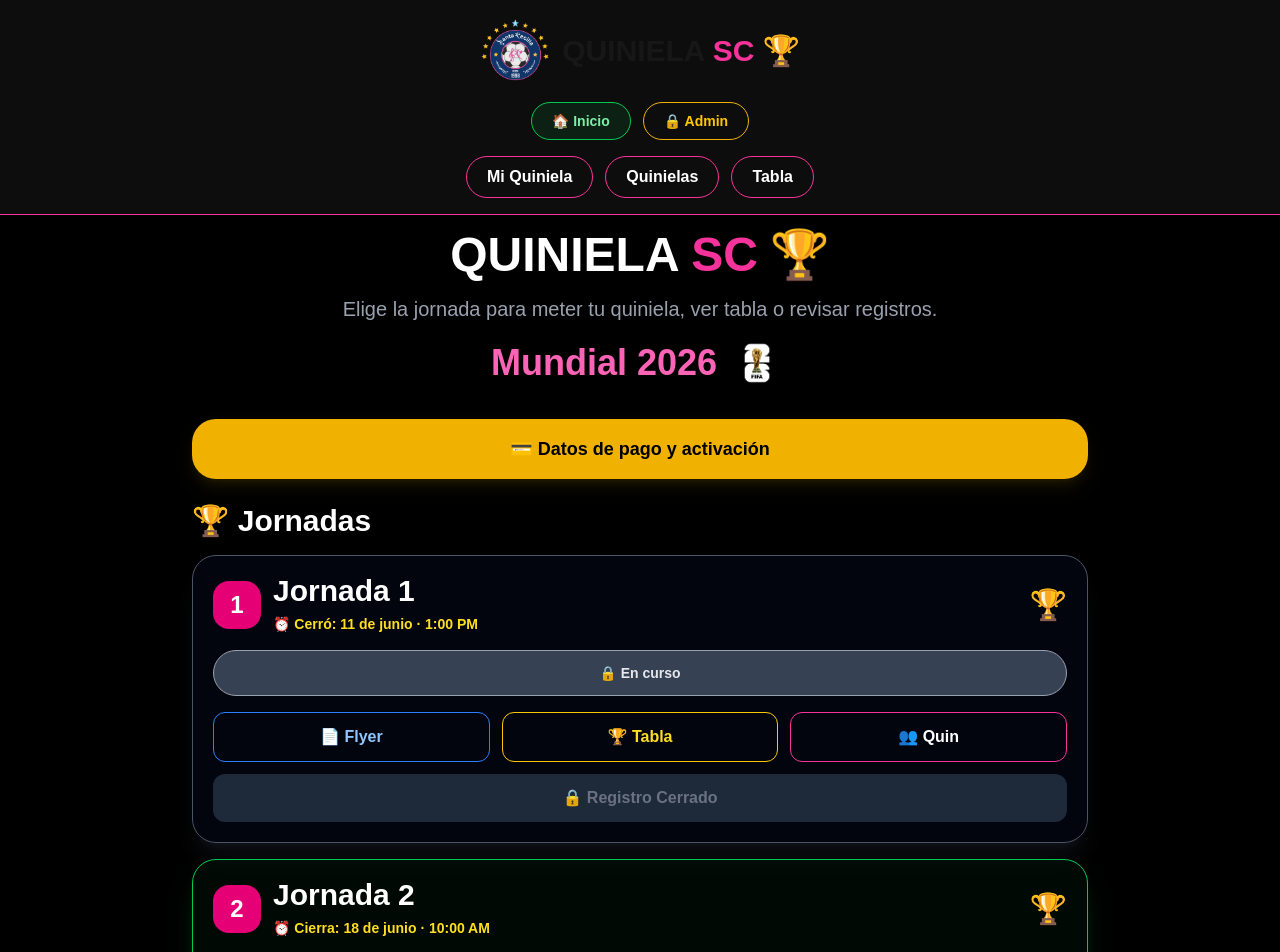
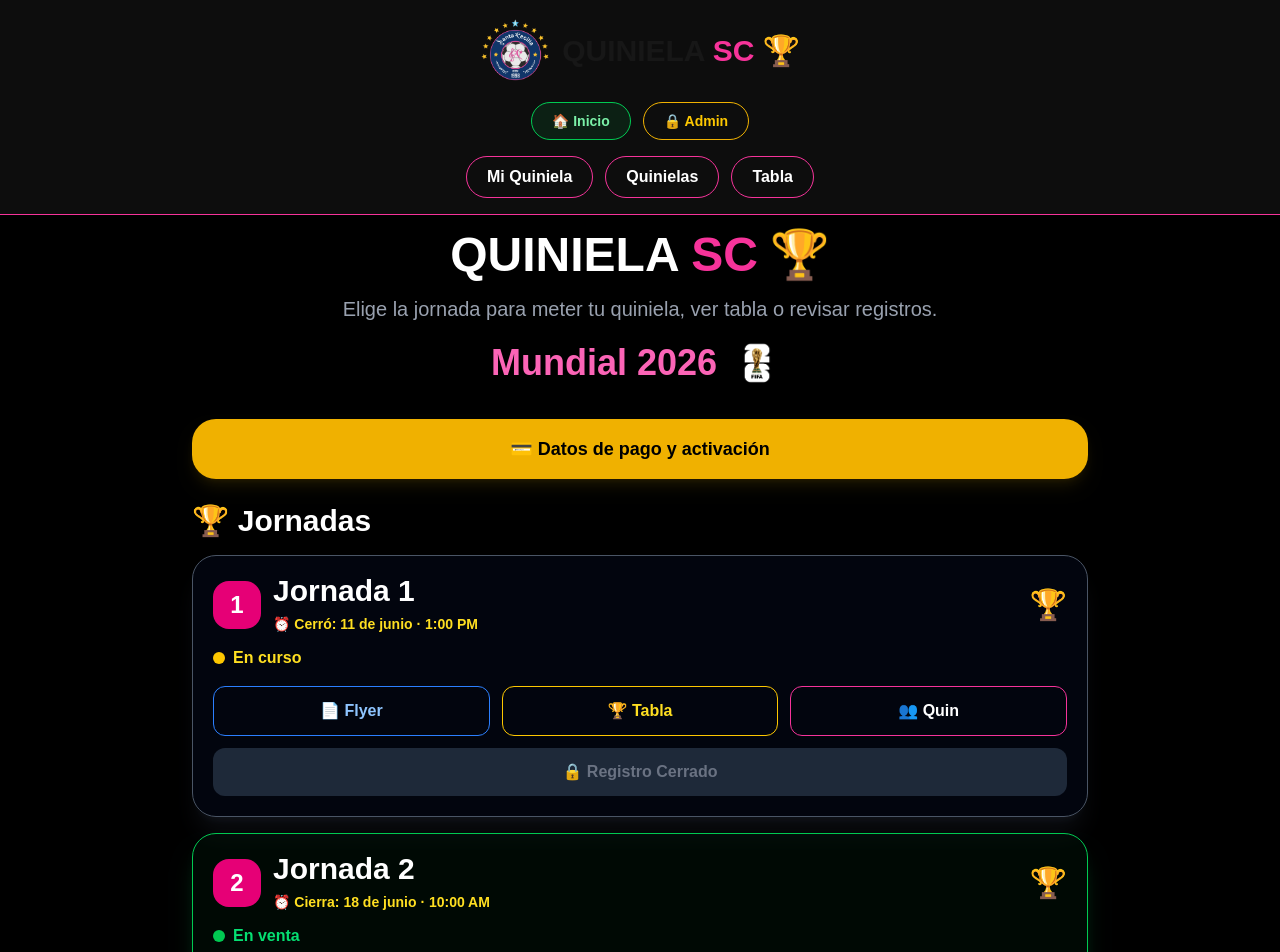
Before and after one commit to santaceciliacomalcalco-svg/quiniela-sc, a Next.js app: page / in a window 1280 px wide. Shown: the top 952 px of the page. Built offline with nearby package versions, Linux system fonts and the light colour scheme.

Commit message:
Mejorar diseño de estados de jornadas

```diff
--- a/app/page.tsx
+++ b/app/page.tsx
@@ -12,7 +12,7 @@
     nombre: "Jornada 1",
     flyer: "/jornada-1.jpg",
     estado: "cerrada",
-    etiqueta: "🔒 En curso",
+    etiqueta: "En curso",
     cierre: "Cerró: 11 de junio · 1:00 PM",
   },
   {
@@ -21,7 +21,7 @@
     nombre: "Jornada 2",
     flyer: "/jornada-2.jpg",
     estado: "venta",
-    etiqueta: "🟢 En venta",
+    etiqueta: "En venta",
     cierre: "Cierra: 18 de junio · 10:00 AM",
   },
   {
@@ -30,7 +30,7 @@
     nombre: "Jornada 3",
     flyer: "/jornada-3.jpg",
     estado: "venta",
-    etiqueta: "🟢 En venta",
+    etiqueta: "En venta",
     cierre: "Cierra: 24 de junio · 1:00 PM",
   },
 ];
@@ -39,7 +39,8 @@
   if (estado === "cerrada") {
     return {
       card: "border-gray-600 bg-gray-950/80 shadow-gray-700/20",
-      badge: "bg-gray-700 text-gray-200 border-gray-400",
+      punto: "bg-yellow-400",
+      textoEstado: "text-yellow-300",
       boton: "bg-gray-800 text-gray-500 cursor-not-allowed",
       activo: false,
     };
@@ -47,7 +48,8 @@
 
   return {
     card: "border-green-500 bg-green-950/20 shadow-green-500/20",
-    badge: "bg-green-600 text-white border-green-300",
+    punto: "bg-green-500",
+    textoEstado: "text-green-400",
     boton: "bg-pink-600 hover:bg-pink-500 text-white",
     activo: true,
   };
@@ -82,7 +84,11 @@
             <p className="text-pink-400 text-3xl md:text-4xl font-black">
               Mundial 2026
             </p>
-            <img src="/fifa-logo.png" alt="FIFA" className="h-12 md:h-16 object-contain" />
+            <img
+              src="/fifa-logo.png"
+              alt="FIFA"
+              className="h-12 md:h-16 object-contain"
+            />
           </div>
         </div>
 
@@ -193,7 +199,7 @@
                 key={jornada.id}
                 className={`border rounded-3xl p-5 shadow-xl ${estilos.card}`}
               >
-                <div className="flex items-center justify-between gap-4 mb-4">
+                <div className="flex items-center justify-between gap-4 mb-3">
                   <div className="flex items-center gap-3">
                     <div className="w-12 h-12 rounded-2xl bg-pink-600 flex items-center justify-center font-black text-2xl">
                       {jornada.numero}
@@ -213,10 +219,14 @@
                   <span className="text-3xl">🏆</span>
                 </div>
 
-                <div
-                  className={`border rounded-full px-5 py-3 text-sm font-black text-center mb-4 ${estilos.badge}`}
-                >
-                  {jornada.etiqueta}
+                <div className="flex items-center gap-2 mb-4">
+                  <span
+                    className={`w-3 h-3 rounded-full ${estilos.punto}`}
+                  ></span>
+
+                  <span className={`font-black text-base ${estilos.textoEstado}`}>
+                    {jornada.etiqueta}
+                  </span>
                 </div>
 
                 <div className="grid grid-cols-3 gap-3 mb-3">
```
